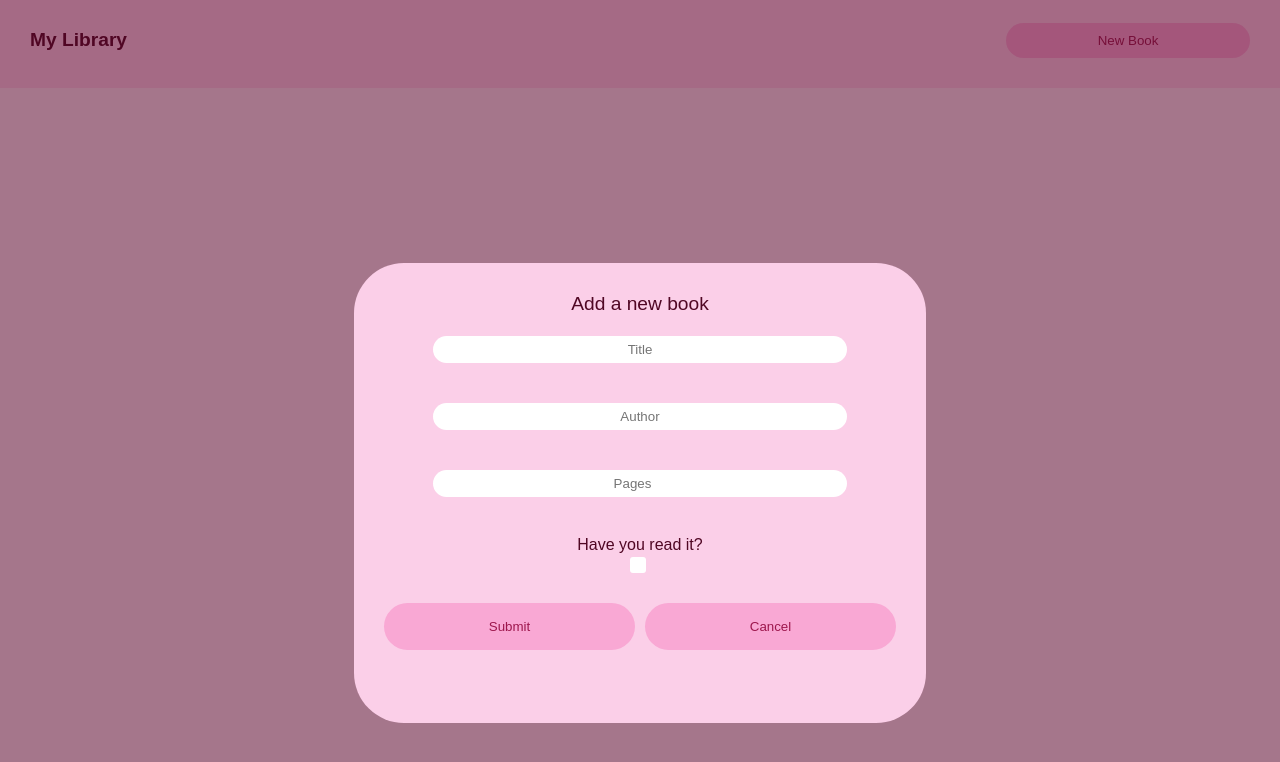
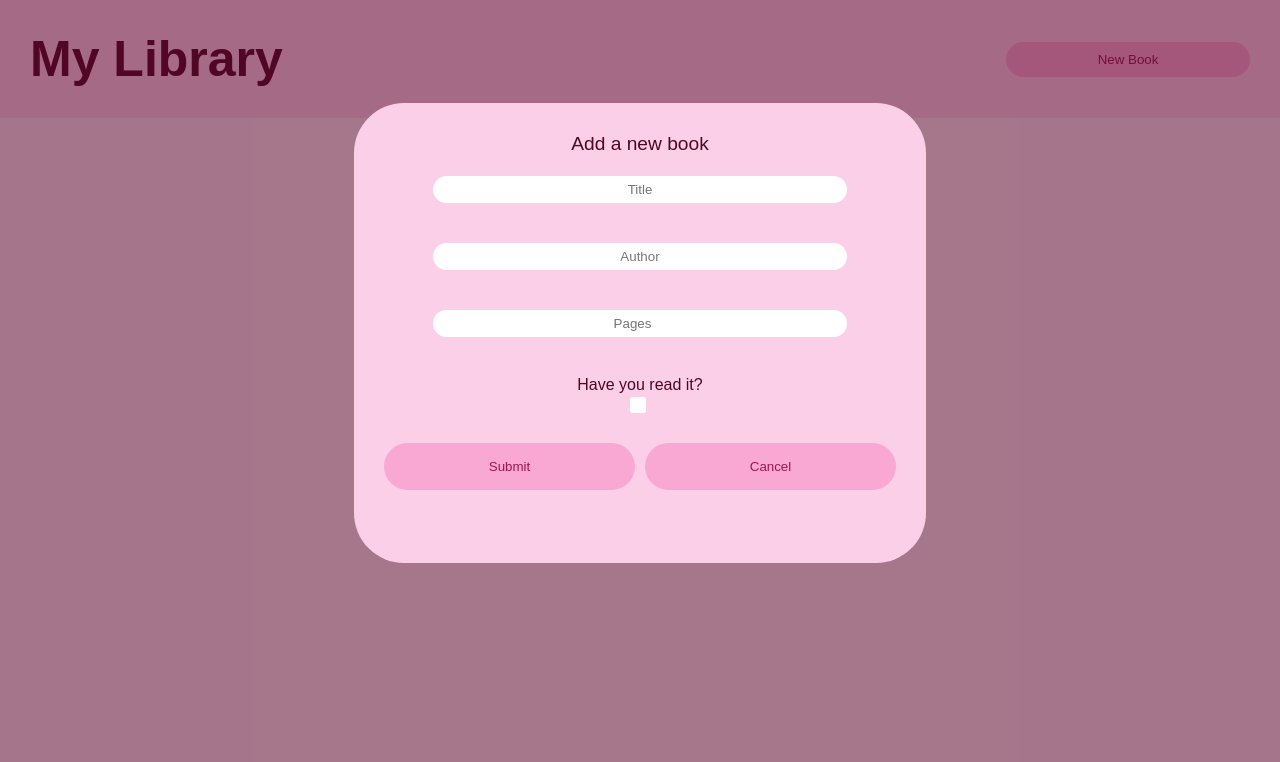
Before and after one commit to jmy-k/library, a plain HTML site: page index.html in a window 1280 px wide. Both pictures are taken after a click on the button "New Book". Drawn offline with Linux system fonts and the light colour scheme.

Commit message:
just added my library project. linked it to the github page.

```diff
--- a/styles.css
+++ b/styles.css
@@ -5,7 +5,7 @@ body{
 .container {
     font-family: Arial, Helvetica, sans-serif;
     display: grid;
-    grid-template-rows: 10% 90%;
+    grid-template-rows: auto 1fr;
     height: 100vh;
     text-align: center;
     align-items: center;
@@ -30,6 +30,10 @@ body{
     background: #fbcfe8;
 }
 
+.title{
+    font-size: 50px;
+}
+
 .formheader{
     font-size: larger;
 }
@@ -43,7 +47,7 @@ body{
     gap:20px;
 
     margin:0px;
-    padding:10px;
+    padding:40px;
 }
 
 .book {
@@ -76,9 +80,9 @@ body{
 
 #bookform {
     display: none;
-    position: absolute;
+    position: fixed;
     left: 50%;
-    top: 30%;
+    top:10%;
     transform: translate(-50%, 5%);
     z-index: 2;
 
@@ -103,11 +107,17 @@ fieldset {
 }
 
 input{
+    outline:none;
     border-radius: 25px;
     height: 25px;
     text-align:center;
     border:none;
     width:80%;
+}
+
+input:focus{
+    outline:none;
+    box-shadow: 0px 0px 8px 4px #ec489980;
 }
 
 
@@ -163,6 +173,7 @@ button {
 button:hover{
     color: #f9a8d4;
     background:#9d174d;
+    box-shadow: 0px 0px 8px 4px #ec489980;
 }
 
 .formbuttons{
```
Also changed, not shown: index.html (line endings or trailing spaces).
